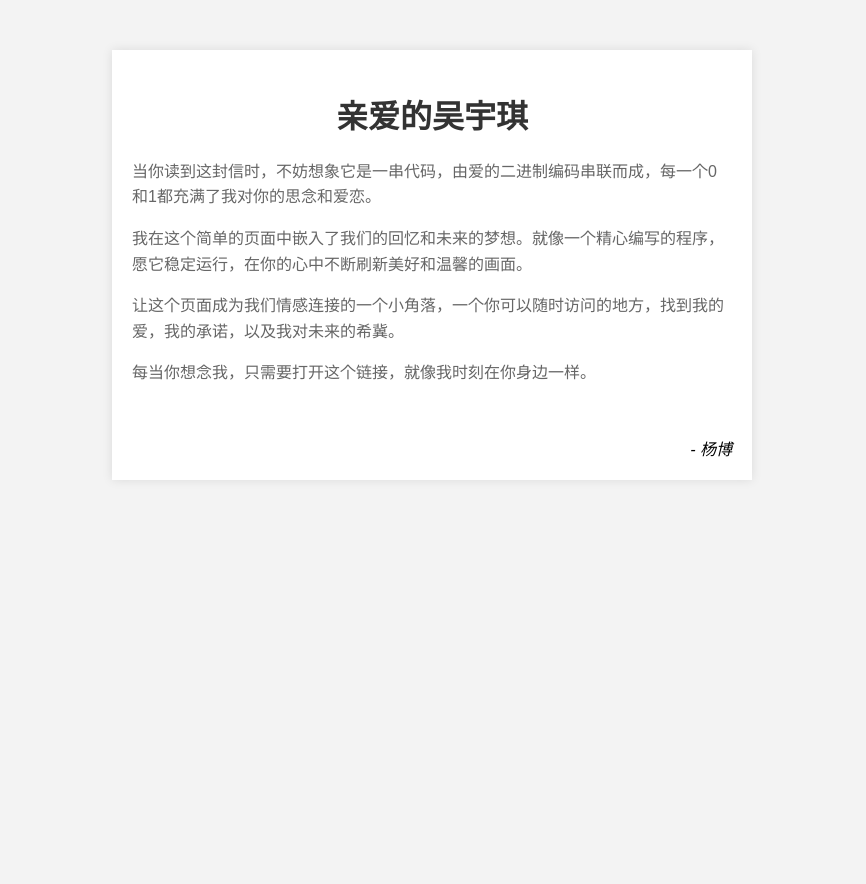
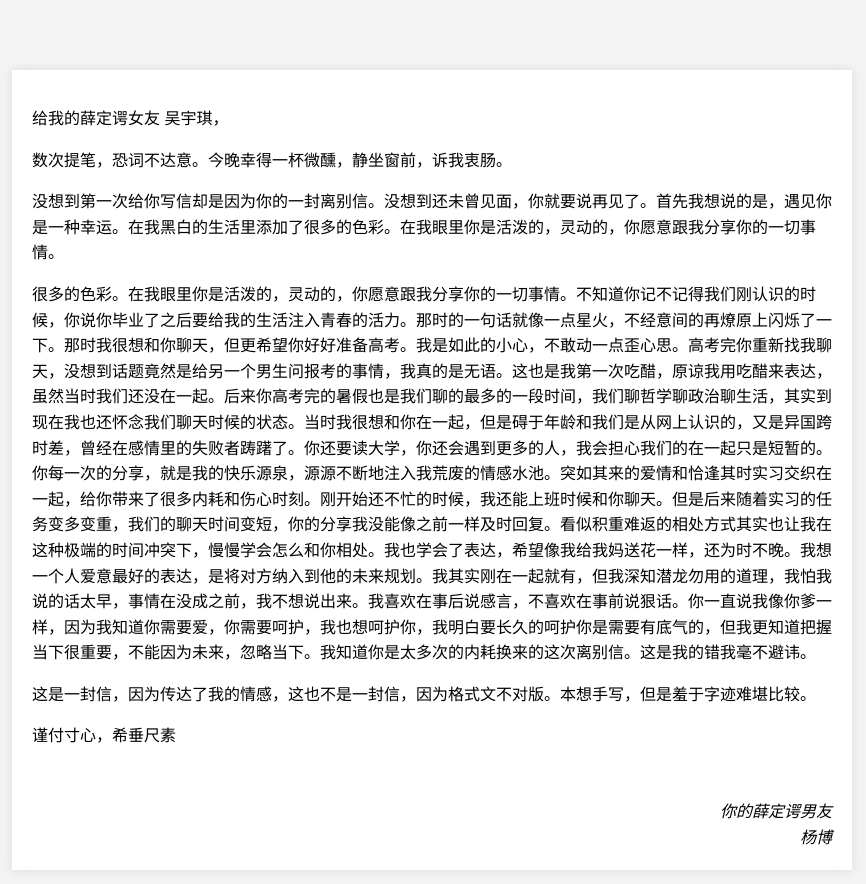
Before and after one commit to YUQIRUCIBORUJIXU/qianqianwenzi, a plain HTML site: page index.html in a window 1280 px wide. Shown: the whole page, without its empty margins (208-1074 px from the left). Before the commit the page ends 800 px from the top, so only its background shows below. Drawn offline with Linux system fonts and the light colour scheme.

Commit message:
Add files via upload

```diff
--- a/index.html
+++ b/index.html
@@ -1,30 +1,22 @@
 <!DOCTYPE html>
-<html lang="en">
+<html lang="zh-cn">
 <head>
 <meta charset="UTF-8">
 <meta name="viewport" content="width=device-width, initial-scale=1.0">
-<title>一封特别的信</title>
+<title>给我的薛定谔女友 吴宇琪</title>
 <style>
   body {
     font-family: 'Arial', sans-serif;
     background-color: #f3f3f3;
     margin: 0;
-    padding: 0;
+    padding: 20px;
   }
-  .container {
-    max-width: 600px;
+  .letter {
+    max-width: 800px;
     margin: 50px auto;
     padding: 20px;
     background-color: #fff;
     box-shadow: 0 0 10px rgba(0, 0, 0, 0.1);
-  }
-  h1 {
-    color: #333;
-    text-align: center;
-  }
-  p {
-    font-size: 16px;
-    color: #666;
     line-height: 1.6;
   }
   .signature {
@@ -36,23 +28,14 @@
 </head>
 <body>
 
-<div class="container">
-  <h1>亲爱的吴宇琪</h1>
-  <p>
-    当你读到这封信时，不妨想象它是一串代码，由爱的二进制编码串联而成，每一个0和1都充满了我对你的思念和爱恋。
-  </p>
-  <p>
-    我在这个简单的页面中嵌入了我们的回忆和未来的梦想。就像一个精心编写的程序，愿它稳定运行，在你的心中不断刷新美好和温馨的画面。
-  </p>
-  <p>
-    让这个页面成为我们情感连接的一个小角落，一个你可以随时访问的地方，找到我的爱，我的承诺，以及我对未来的希冀。
-  </p>
-  <p>
-    每当你想念我，只需要打开这个链接，就像我时刻在你身边一样。
-  </p>
-  <div class="signature">
-    - 杨博
-  </div>
+<div class="letter">
+  <p>给我的薛定谔女友 吴宇琪，</p>
+  <p>数次提笔，恐词不达意。今晚幸得一杯微醺，静坐窗前，诉我衷肠。</p>
+  <p>没想到第一次给你写信却是因为你的一封离别信。没想到还未曾见面，你就要说再见了。首先我想说的是，遇见你是一种幸运。在我黑白的生活里添加了很多的色彩。在我眼里你是活泼的，灵动的，你愿意跟我分享你的一切事情。</p>
+  很多的色彩。在我眼里你是活泼的，灵动的，你愿意跟我分享你的一切事情。不知道你记不记得我们刚认识的时候，你说你毕业了之后要给我的生活注入青春的活力。那时的一句话就像一点星火，不经意间的再燎原上闪烁了一下。那时我很想和你聊天，但更希望你好好准备高考。我是如此的小心，不敢动一点歪心思。高考完你重新找我聊天，没想到话题竟然是给另一个男生问报考的事情，我真的是无语。这也是我第一次吃醋，原谅我用吃醋来表达，虽然当时我们还没在一起。后来你高考完的暑假也是我们聊的最多的一段时间，我们聊哲学聊政治聊生活，其实到现在我也还怀念我们聊天时候的状态。当时我很想和你在一起，但是碍于年龄和我们是从网上认识的，又是异国跨时差，曾经在感情里的失败者踌躇了。你还要读大学，你还会遇到更多的人，我会担心我们的在一起只是短暂的。你每一次的分享，就是我的快乐源泉，源源不断地注入我荒废的情感水池。突如其来的爱情和恰逢其时实习交织在一起，给你带来了很多内耗和伤心时刻。刚开始还不忙的时候，我还能上班时候和你聊天。但是后来随着实习的任务变多变重，我们的聊天时间变短，你的分享我没能像之前一样及时回复。看似积重难返的相处方式其实也让我在这种极端的时间冲突下，慢慢学会怎么和你相处。我也学会了表达，希望像我给我妈送花一样，还为时不晚。我想一个人爱意最好的表达，是将对方纳入到他的未来规划。我其实刚在一起就有，但我深知潜龙勿用的道理，我怕我说的话太早，事情在没成之前，我不想说出来。我喜欢在事后说感言，不喜欢在事前说狠话。你一直说我像你爹一样，因为我知道你需要爱，你需要呵护，我也想呵护你，我明白要长久的呵护你是需要有底气的，但我更知道把握当下很重要，不能因为未来，忽略当下。我知道你是太多次的内耗换来的这次离别信。这是我的错我毫不避讳。
+  <p>这是一封信，因为传达了我的情感，这也不是一封信，因为格式文不对版。本想手写，但是羞于字迹难堪比较。</p>
+  <p>谨付寸心，希垂尺素</p>
+  <div class="signature">你的薛定谔男友<br>杨博</div>
 </div>
 
 </body>
```
